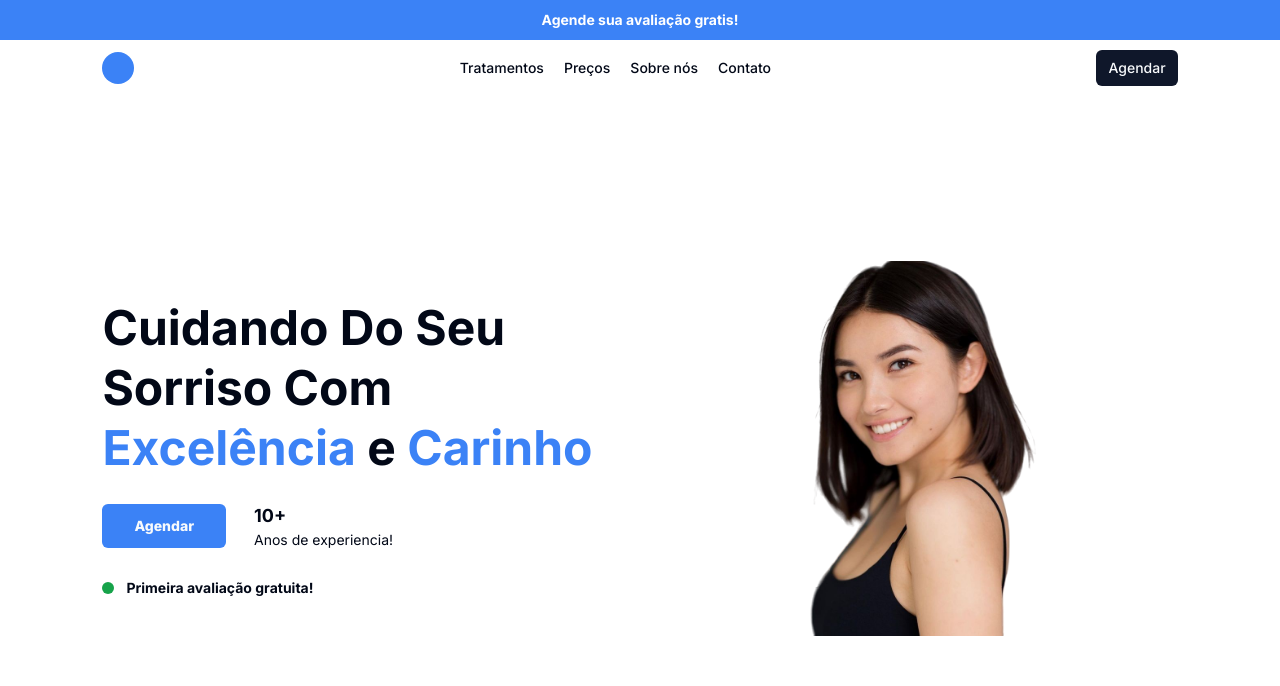
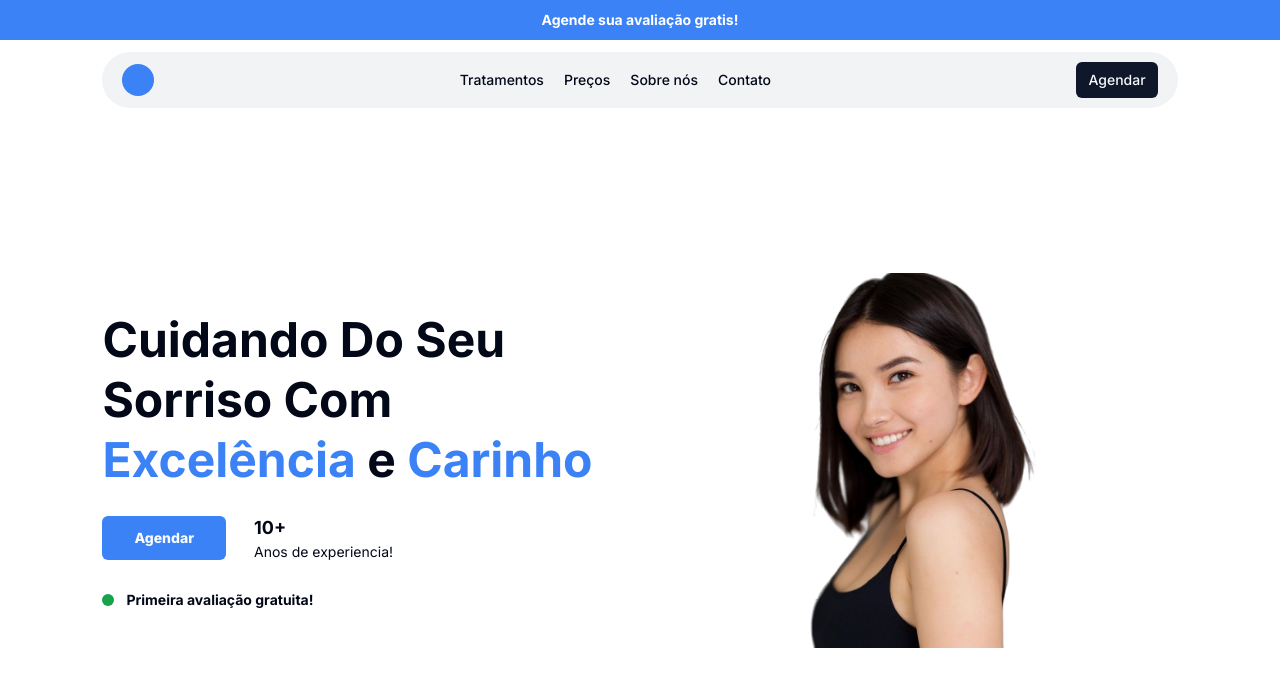
Before and after one commit to justheimsk/dentist-website-template, a Next.js app: page / in a window 1280 px wide. Shown: the top 686 px of the page. Built offline with nearby package versions, Linux system fonts and the light colour scheme.

Commit message:
feat: make navbar sticky and blur bg

```diff
--- a/components/layout/Navbar/Navbar.tsx
+++ b/components/layout/Navbar/Navbar.tsx
@@ -4,8 +4,8 @@ import { Container } from "../Container";
 
 export function Navbar() {
   return (
-    <Container>
-      <nav className="h-14 flex items-center justify-between">
+    <Container className="w-full sticky top-2">
+      <nav className="h-14 mt-3 backdrop-blur-sm bg-opacity-50 bg-gray-200 rounded-full px-5 flex items-center justify-between">
         <div className="bg-blue-500 rounded-full h-8 w-8"></div>
         <ul className="flex items-center gap-5">
           <MenuLink>Tratamentos</MenuLink>
```
